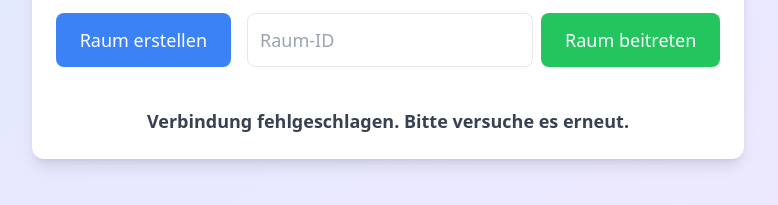
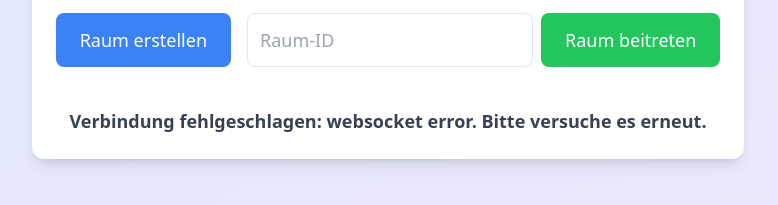
Before and after one commit to KRYZL19/memory4, a website: page public/index.html in a window 1280 px wide. Shown: the part 393-598 px from the top of the page, without its empty margins (252-1030 px from the left). Drawn offline with nearby package versions, Linux system fonts and the light colour scheme; no server answers.

Commit message:
Update index.html

```diff
--- a/public/index.html
+++ b/public/index.html
@@ -35,7 +35,13 @@
     </div>
 
     <script>
-        const socket = io({ path: '/socket.io' });
+        const socket = io({
+            path: '/socket.io',
+            transports: ['websocket', 'polling'], // Fallback auf Polling
+            reconnection: true,
+            reconnectionAttempts: 10,
+            reconnectionDelay: 1000
+        });
         let playerId;
 
         socket.on('connect', () => {
@@ -44,13 +50,23 @@
             document.getElementById('message').innerText = 'Verbunden! Bereit zum Spielen.';
             document.getElementById('debug-info').classList.remove('hidden');
             document.getElementById('debug-info').innerText = `Deine Spieler-ID: ${playerId}`;
-            console.log('Connected with playerId:', playerId);
+            console.log('Connected with playerId:', playerId, 'at', new Date().toLocaleString());
         });
 
-        socket.on('connect_error', () => {
-            document.getElementById('message').innerText = 'Verbindung fehlgeschlagen. Bitte versuche es erneut.';
+        socket.on('connect_error', (err) => {
+            document.getElementById('message').innerText = `Verbindung fehlgeschlagen: ${err.message}. Bitte versuche es erneut.`;
             document.getElementById('loading').classList.add('hidden');
-            console.error('Connection error');
+            console.error('Connection error:', err.message, 'at', new Date().toLocaleString());
+        });
+
+        socket.on('reconnect_attempt', (attempt) => {
+            document.getElementById('message').innerText = `Versuche erneut zu verbinden... (Versuch ${attempt}/10)`;
+            console.log('Reconnect attempt:', attempt);
+        });
+
+        socket.on('reconnect', () => {
+            document.getElementById('message').innerText = 'Wiederverbunden! Bereit zum Spielen.';
+            console.log('Reconnected with playerId:', playerId);
         });
 
         socket.on('flipError', (message) => {
```
